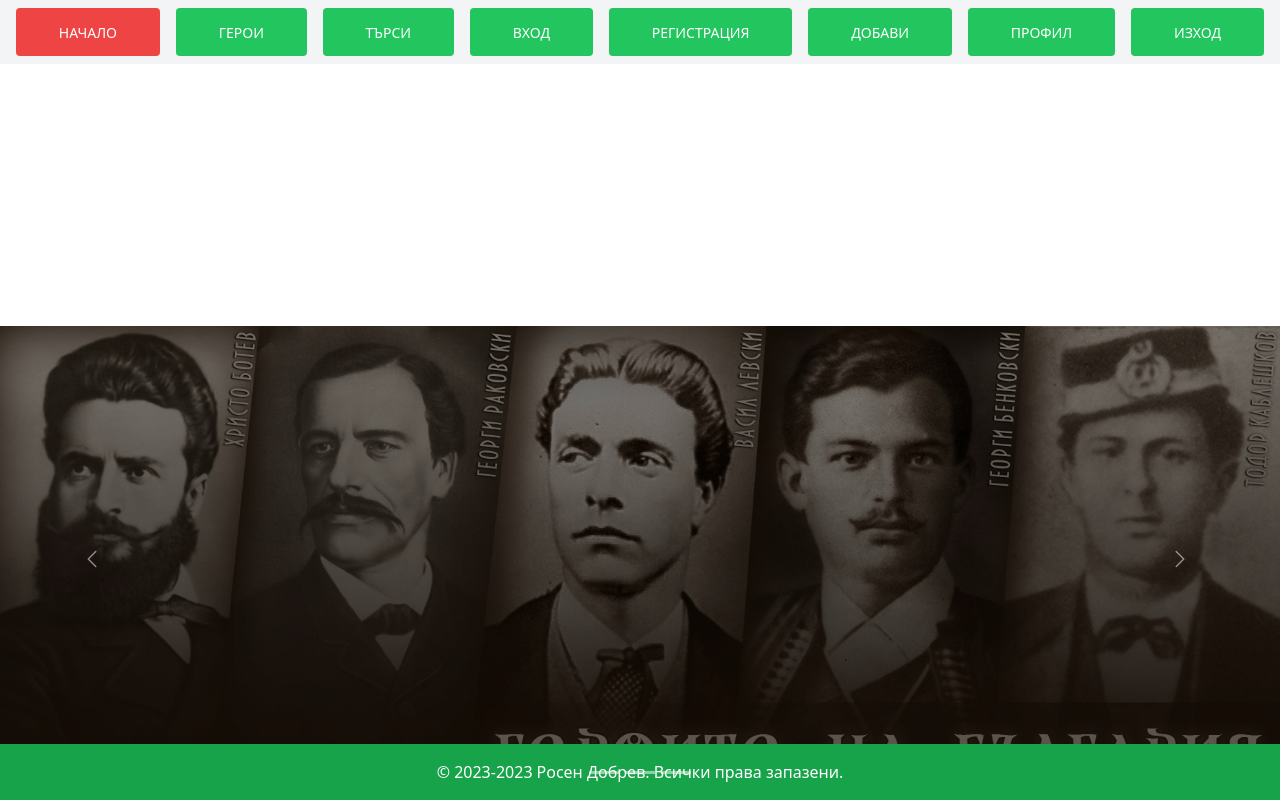
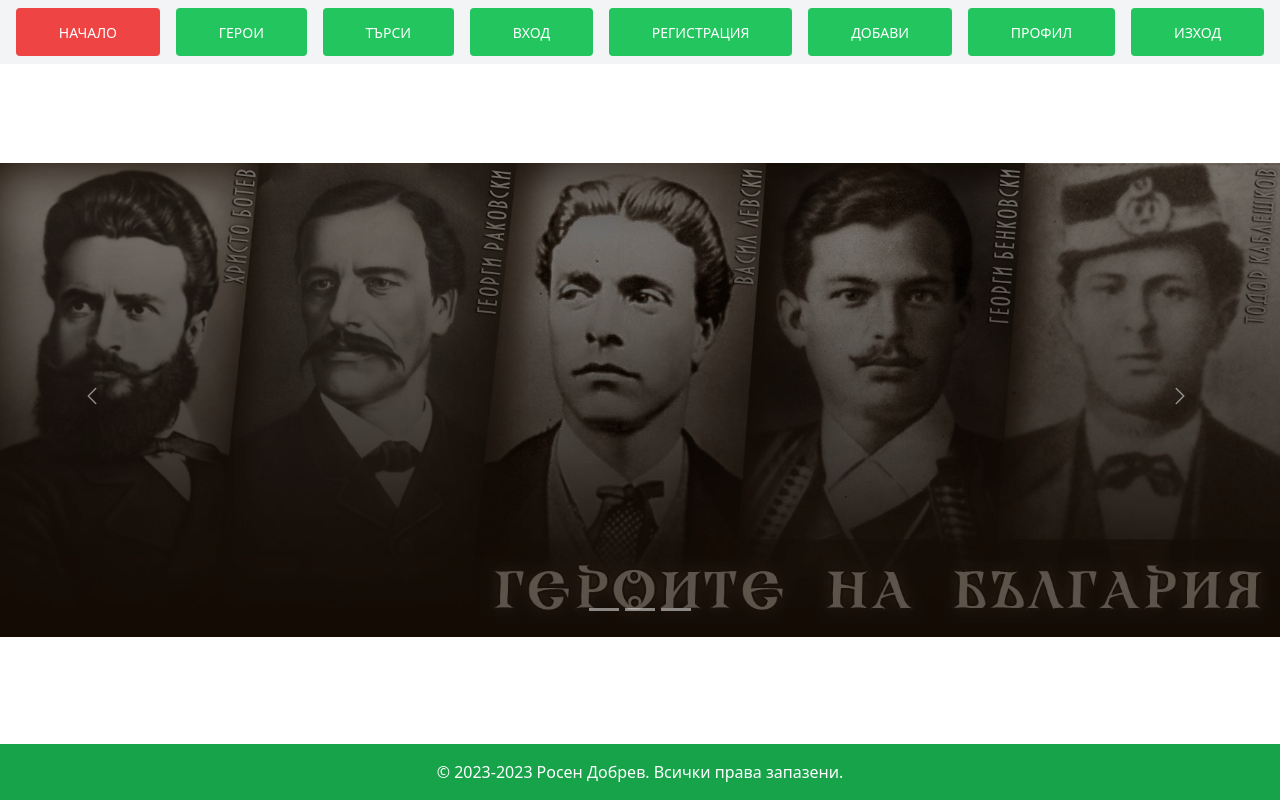
Before and after one commit to RosenDobrev10/Bulgarian-Heroes, a React (Vite) app in the folder client/: page / in a window 1280 px wide. Built offline with nearby package versions, Linux system fonts and the light colour scheme; what tw-elements would draw is missing.

Commit message:
Update footer

```diff
--- a/client/src/components/Footer/Footer.jsx
+++ b/client/src/components/Footer/Footer.jsx
@@ -1,11 +1,9 @@
-import styles from './Footer.module.css'
-
 export default function Footer() {
-	const currentYear = new Date().getFullYear()
+	const currentYear = new Date().getFullYear();
 	return (
 		<>
 			{/*Footer container*/}
-			<footer className={`${styles.fixedFooter} mt-3 flex flex-col items-center text-center text-white`}>
+			<footer className="mt-3 flex flex-col items-center text-center text-white">
 				{/*Copyright section*/}
 				<div className="w-full bg-green-600 p-4 text-center text-white">
 					<p>
--- a/client/src/components/Footer/Footer.module.css
+++ /dev/null
@@ -1,5 +0,0 @@
-.fixedFooter {
-    position: fixed;
-    bottom: 0;
-    width: 100%;
-}
```
